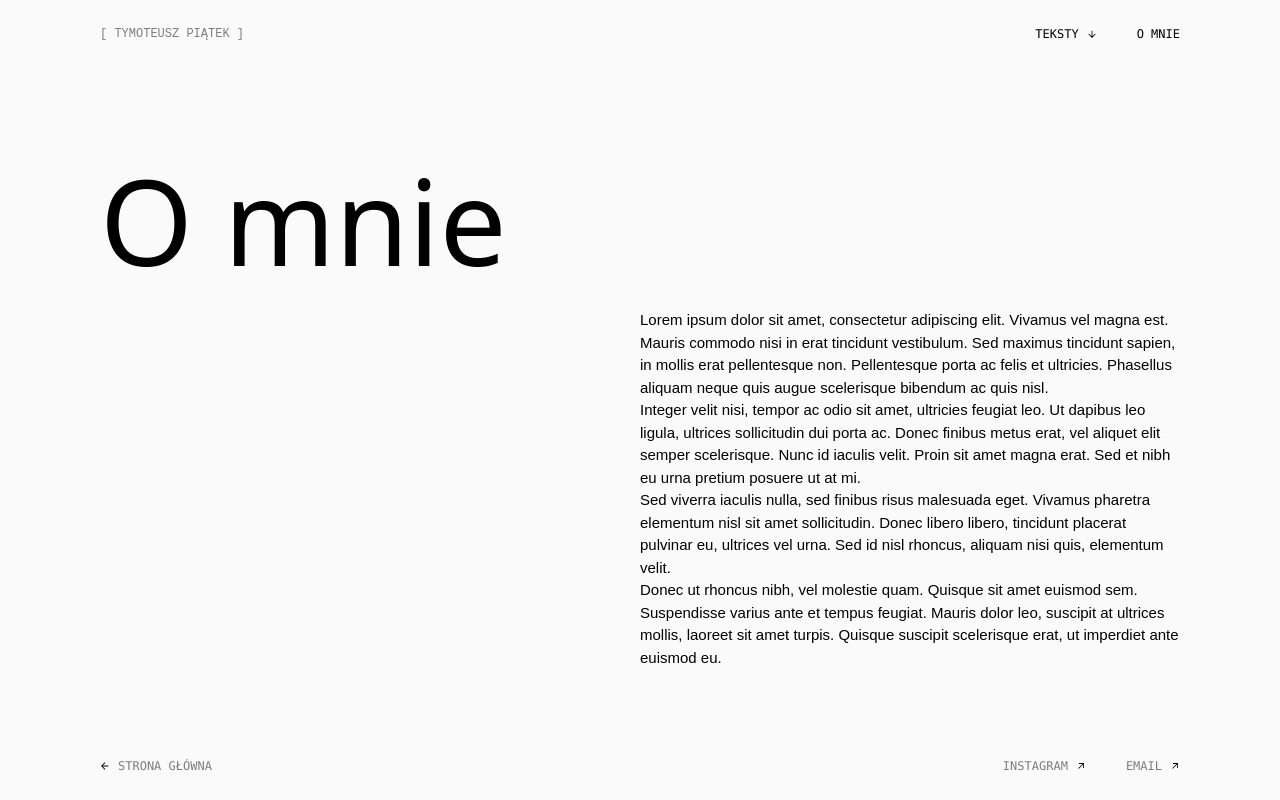
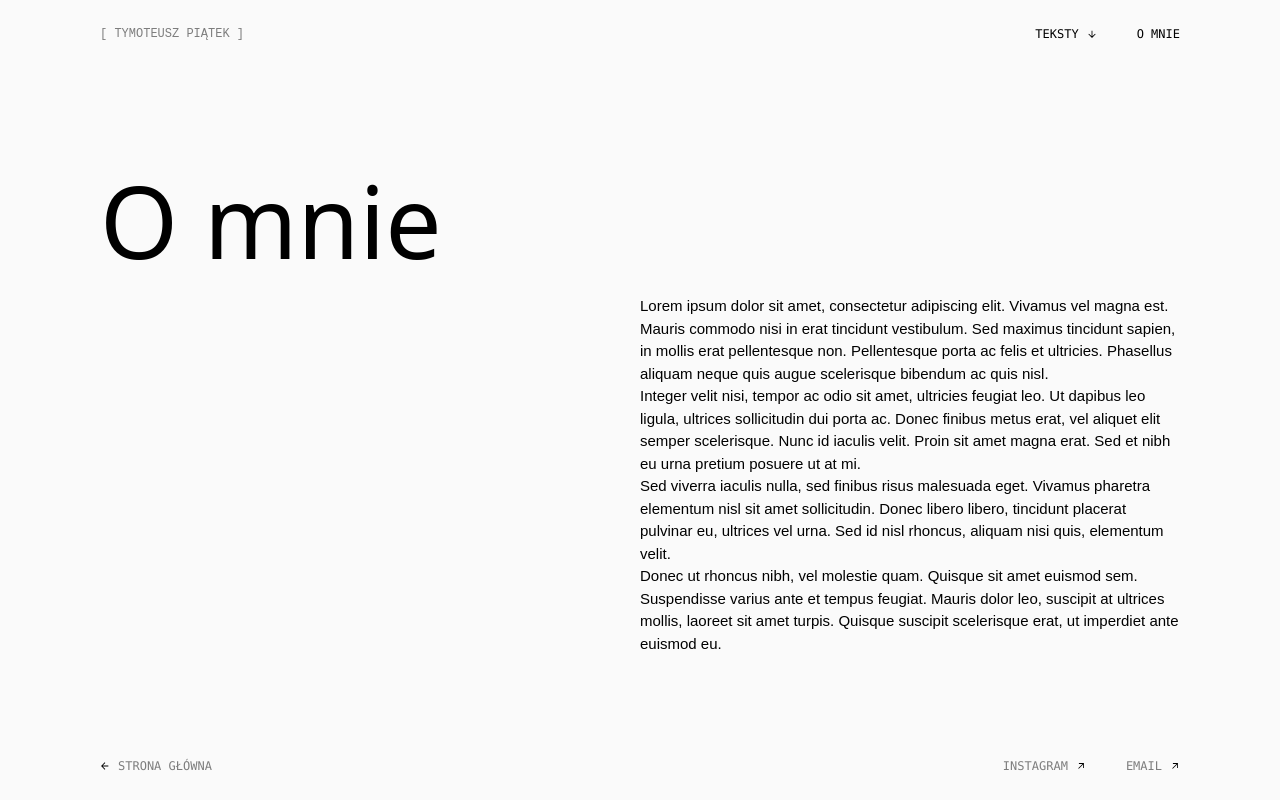
Before and after one commit to vladazachem/tymoteusz-portfolio, a Next.js app: page /about in a window 1280 px wide. Built offline with nearby package versions, Linux system fonts and the light colour scheme.

Commit message:
Update typography in About and NotFound components for improved readability

```diff
--- a/src/app/about/page.js
+++ b/src/app/about/page.js
@@ -4,7 +4,7 @@ export default function About() {
   return (
     <div className="flex items-center">
       <div className="grid grid-cols-2">
-      <h1 className="text-h1 font-sans col-start-1 row-start-1">O mnie</h1>
+      <h1 className="text-h2 font-medium font-sans col-start-1 row-start-1">O mnie</h1>
       <div className="text-p col-start-2 row-start-2">
         {sampleData.about.content.map((content) => (
         <p key={content} className="text-p">{content}</p>
--- a/src/app/not-found.js
+++ b/src/app/not-found.js
@@ -2,7 +2,7 @@ export default function NotFound() {
   return (
     <div className="w-screen">
       <div className="flex flex-col items-center justify-center text-center">
-        <h1 className="text-h1">404</h1>
+        <h1 className="text-h1 font-medium">404</h1>
         <p className="text-p mt-4">
           Ups! Strona, której szukasz, nie istnieje.
         </p>
```
